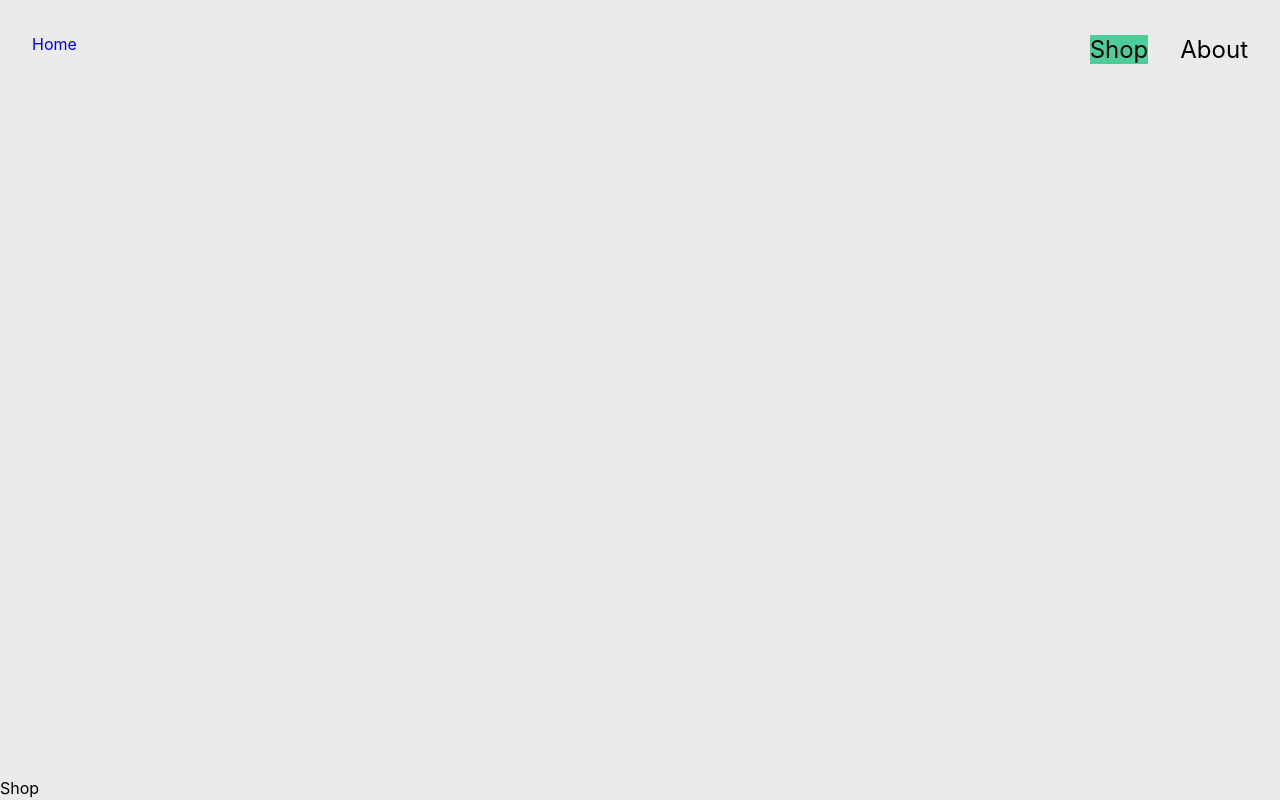
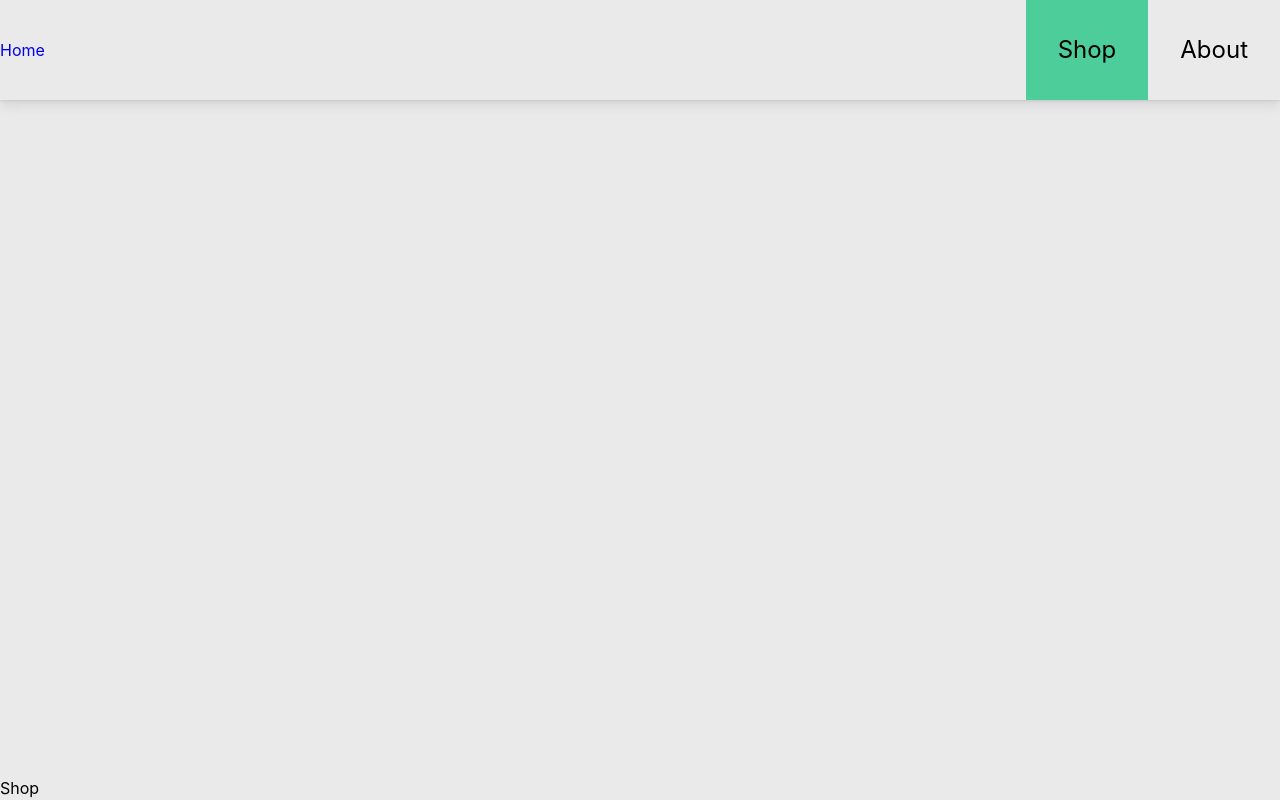
Before and after one commit to Diaa-E/shopping-cart, a React (Vite) app: page /shop in a window 1280 px wide. Built offline with nearby package versions, Linux system fonts and the light colour scheme.

Commit message:
Add styles to header and navbar

```diff
--- a/src/styles/App.module.css
+++ b/src/styles/App.module.css
@@ -1,7 +1,8 @@
 .header{
     display: flex;
-    place-items: space-between;
+    align-items: center;
+    justify-items: stretch;
     place-content: space-between;
     margin: 0 0 auto 0;
-    padding: 2rem;
+    box-shadow: var(--shadow);
 }
--- a/src/styles/NavBar.module.css
+++ b/src/styles/NavBar.module.css
@@ -1,14 +1,19 @@
 .nav-container{
     display: flex;
-    gap: 2rem;
 }
 
 .nav-item{
     font-size: 1.5rem;
     color: var(--text);
     cursor: pointer;
+    padding: 2rem;
 }
 
 .active{
     background-color: var(--accent);
+    transition-duration: .2s;
 }
+
+li{
+    display: flex;
+}
--- a/src/styles/theme.module.css
+++ b/src/styles/theme.module.css
@@ -4,4 +4,5 @@
     --accent: #4ccd99;
     --danger: #ff204e;
     --text: #000000;
+    --shadow: 0px 1px 3px rgb(0, 0, 0, 0.1), 0px 6px 12px rgb(0, 0, 0, 0.08);
 }
```
